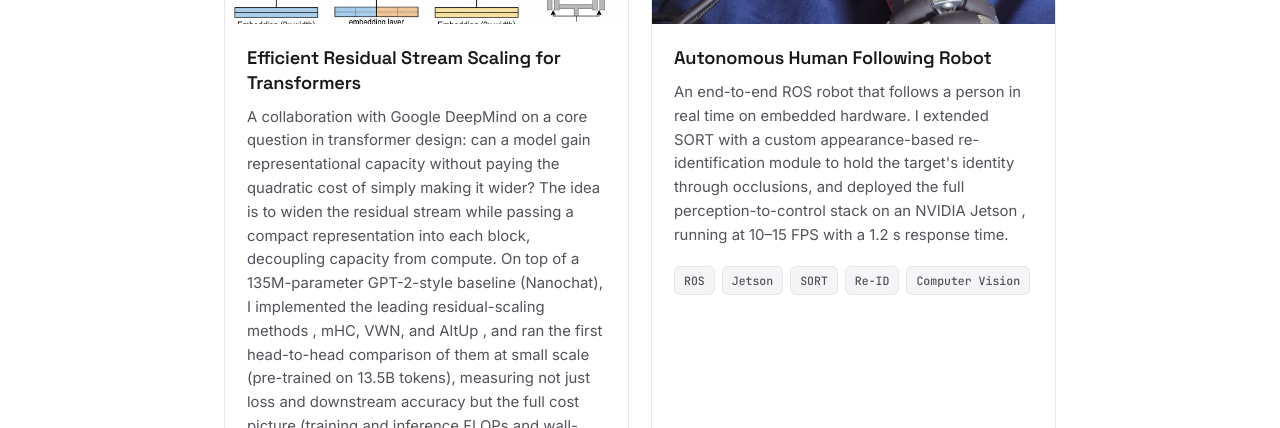
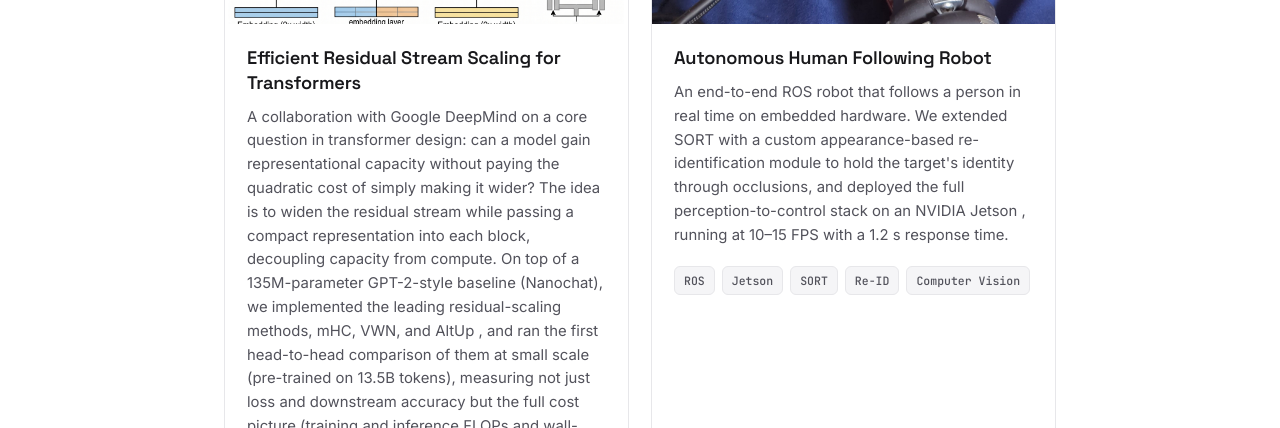
Before and after one commit to sidisha17/portfolio, a Jekyll site: the page built from README.md, in a window 1280 px wide and 900 px high, scrolled down 1441 px. Shown: the part 177-605 px from the top of the window. Built offline with Jekyll 4.4.1, drawn with Linux system fonts in a browser that asks for light colours; some of the changed text lies outside the part shown.

Commit message:
small tweak

```diff
--- a/_data/projects.yml
+++ b/_data/projects.yml
@@ -10,7 +10,7 @@
     quadratic cost of simply making it wider? The idea is to widen the residual
     stream while passing a compact representation into each block, decoupling
     capacity from compute. On top of a 135M-parameter GPT-2-style baseline
-    (Nanochat), I implemented the leading residual-scaling methods , mHC, VWN, and
+    (Nanochat), we implemented the leading residual-scaling methods, mHC, VWN, and
     AltUp , and ran the first head-to-head comparison of them at small scale
     (pre-trained on 13.5B tokens), measuring not just loss and downstream accuracy
     but the full cost picture (training and inference FLOPs and wall-clock,
@@ -22,7 +22,7 @@
   image: /media/robot.png
   description: >-
     An end-to-end ROS robot that follows a person in real time on embedded
-    hardware. I extended SORT with a custom appearance-based re-identification
+    hardware. We extended SORT with a custom appearance-based re-identification
     module to hold the target's identity through occlusions, and deployed the full
     perception-to-control stack on an NVIDIA Jetson , running at 10–15 FPS with a
     1.2 s response time.
```
